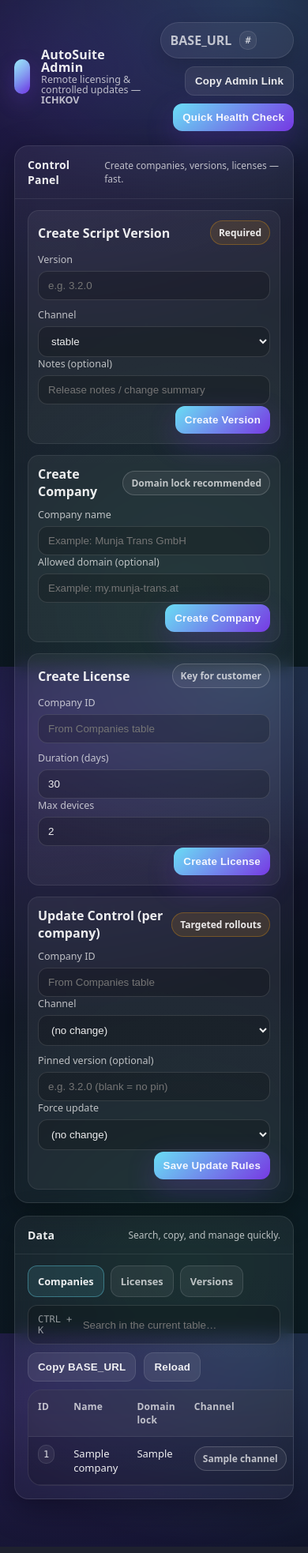
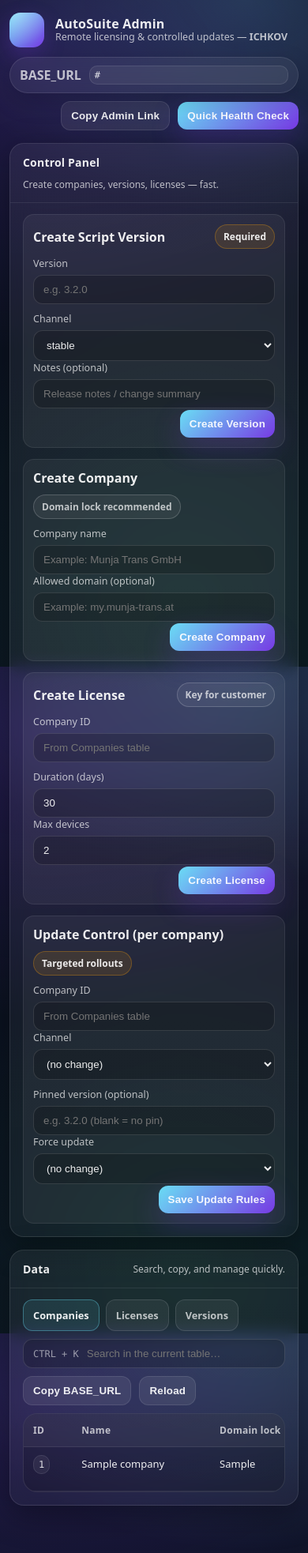
Before and after one commit to doutmaster/autosuite-license-server, a FastAPI app: template app/templates/admin.html in a window 390 px wide. Shown: the whole page at 79% size. Run offline with FastAPI, Linux system fonts and the light colour scheme; the template is opened without the code that fills it: most values are stand-ins (such as "Sample title", 1, 10 or a date in 2020); parts of the project's set-up code (start-up, migrations or seed data) failed here and were passed over.

Commit message:
Make admin tables responsive (flex + tablewrap scroll) and prevent cut-off

```diff
--- a/app/templates/admin.html
+++ b/app/templates/admin.html
@@ -38,30 +38,54 @@
         var(--bg);
     }
 
-    .wrap{ max-width:1200px; margin:0 auto; padding: 28px 18px 60px; }
-
-    .topbar{
-      display:flex; gap:16px; align-items:center; justify-content:space-between;
-      margin-bottom:18px;
+    /* ====== Page container ====== */
+    .wrap{
+      max-width: min(1280px, 100%);
+      margin:0 auto;
+      padding: clamp(16px, 2.2vw, 28px) clamp(12px, 2vw, 18px) 60px;
     }
 
-    .brand{ display:flex; gap:14px; align-items:center; min-width: 280px; }
+    /* ====== Topbar ====== */
+    .topbar{
+      display:flex;
+      gap:12px;
+      align-items:center;
+      justify-content:space-between;
+      flex-wrap:wrap;
+      margin-bottom: 16px;
+    }
+
+    .brand{
+      display:flex; gap:14px; align-items:center;
+      min-width: min(420px, 100%);
+      flex: 1 1 420px;
+    }
+
     .logo{
       width:44px; height:44px; border-radius: 14px;
       background: linear-gradient(135deg, rgba(110,231,255,0.95), rgba(124,58,237,0.95));
       box-shadow: 0 10px 26px rgba(124,58,237,0.25);
       position:relative; overflow:hidden;
+      flex: 0 0 auto;
     }
     .logo:before{
       content:""; position:absolute; inset:-30px;
       background: radial-gradient(circle at 30% 30%, rgba(255,255,255,0.35), transparent 45%);
       transform: rotate(18deg);
     }
-    .brandtext{ display:flex; flex-direction:column; line-height:1.05; }
-    .brandtext .title{ font-size: 16px; font-weight: 800; letter-spacing: 0.2px; }
+    .brandtext{ display:flex; flex-direction:column; line-height:1.1; }
+    .brandtext .title{ font-size: 16px; font-weight: 850; letter-spacing: 0.2px; }
     .brandtext .sub{ font-size: 12.5px; color: var(--muted); }
 
-    .righttools{ display:flex; gap:10px; align-items:center; flex-wrap:wrap; justify-content:flex-end; }
+    .righttools{
+      display:flex;
+      gap:10px;
+      align-items:center;
+      justify-content:flex-end;
+      flex-wrap:wrap;
+      flex: 1 1 420px;
+      min-width: min(520px, 100%);
+    }
 
     .pill{
       display:flex; align-items:center; gap:10px;
@@ -70,15 +94,20 @@
       border:1px solid var(--stroke);
       box-shadow: 0 10px 30px rgba(0,0,0,0.18);
       backdrop-filter: blur(10px);
-      max-width: 520px;
+      flex: 1 1 320px;
+      min-width: 220px;
+      max-width: 100%;
     }
     .pill code{
       font-family: ui-monospace, SFMono-Regular, Menlo, Monaco, Consolas, "Liberation Mono", "Courier New";
       font-size:12px;
       color: rgba(255,255,255,0.86);
       white-space:nowrap; overflow:hidden; text-overflow:ellipsis;
+      width: 100%;
+      display:block;
     }
 
+    /* ====== Buttons ====== */
     .btn{
       appearance:none;
       border: 1px solid var(--stroke);
@@ -104,19 +133,18 @@
     .btn.warn{ background: rgba(245,158,11,0.15); border-color: rgba(245,158,11,0.30); }
     .btn.bad{ background: rgba(239,68,68,0.15); border-color: rgba(239,68,68,0.30); }
 
+    /* ====== Main grid ====== */
     .grid{
       display:grid;
-      grid-template-columns: 420px 1fr;
+      grid-template-columns: minmax(320px, 420px) minmax(0, 1fr);
       gap: 16px;
       align-items:start;
     }
     @media (max-width: 1020px){
       .grid{ grid-template-columns: 1fr; }
-      .brand{ min-width:unset; }
-      .pill{ max-width: unset; width:100%; }
-      .righttools{ width:100%; }
     }
 
+    /* ====== Cards ====== */
     .card{
       background: linear-gradient(180deg, var(--panel), rgba(255,255,255,0.04));
       border: 1px solid var(--stroke);
@@ -124,18 +152,24 @@
       box-shadow: var(--shadow);
       overflow:hidden;
       backdrop-filter: blur(10px);
+      min-width: 0; /* important for grid children */
     }
     .card .hd{
       padding: 14px 16px;
       border-bottom: 1px solid rgba(255,255,255,0.08);
       display:flex; align-items:center; justify-content:space-between; gap: 10px;
+      flex-wrap:wrap;
     }
     .card .hd h3{ margin:0; font-size: 14px; letter-spacing: 0.2px; }
     .card .hd .hint{ font-size:12px; color: var(--muted); }
-    .card .bd{ padding: 14px 16px 16px; }
+    .card .bd{
+      padding: 14px 16px 16px;
+      min-width: 0;
+    }
 
     .section{ display:flex; flex-direction:column; gap: 14px; }
 
+    /* ====== Forms ====== */
     .form{
       display:flex; flex-direction:column; gap: 10px;
       padding: 12px;
@@ -177,6 +211,7 @@
       margin-top:2px;
     }
 
+    /* ====== Tabs ====== */
     .tabs{ display:flex; gap:8px; flex-wrap:wrap; margin-bottom: 10px; }
     .tab{
       padding: 10px 12px; border-radius: 12px;
@@ -195,54 +230,76 @@
       background: rgba(110,231,255,0.10);
     }
 
+    /* ====== Table tools ====== */
     .tabletools{
-      display:flex; gap:10px; flex-wrap:wrap;
-      align-items:center; justify-content:space-between;
+      display:flex;
+      gap:10px;
+      flex-wrap:wrap;
+      align-items:center;
+      justify-content:space-between;
       margin-bottom: 10px;
     }
     .search{
-      flex: 1; min-width: 220px;
+      flex: 1 1 320px;
+      min-width: 220px;
       display:flex; gap:10px; align-items:center;
       padding: 10px 12px;
       border-radius: 12px;
       background: rgba(0,0,0,0.20);
       border:1px solid rgba(255,255,255,0.12);
+      min-width: 0;
     }
     .search input{
       border:none; background: transparent; padding:0; outline:none;
+      width:100%;
+      min-width: 0;
     }
     .search .k{
       font-size: 12px; color: var(--muted2);
       font-family: ui-monospace, SFMono-Regular, Menlo, Monaco, Consolas, "Liberation Mono","Courier New";
+      flex: 0 0 auto;
     }
 
-    table{
-      width:100%;
-      border-collapse: separate;
-      border-spacing: 0;
-      overflow:hidden;
+    /* ====== Tables: always fit container + scroll when needed ====== */
+    .tablewrap{
+      width: 100%;
+      overflow-x: auto;
+      overflow-y: hidden;
+      -webkit-overflow-scrolling: touch;
       border-radius: var(--radius);
       border: 1px solid rgba(255,255,255,0.10);
       background: rgba(0,0,0,0.16);
     }
+
+    table{
+      width: 100%;
+      min-width: 860px; /* prevents cramping; wrapper handles scrolling */
+      border-collapse: separate;
+      border-spacing: 0;
+      background: transparent;
+    }
+
     th, td{
       padding: 12px 12px;
       text-align:left;
       border-bottom: 1px solid rgba(255,255,255,0.08);
       font-size: 13px;
       vertical-align: top;
+      white-space: normal;
+      overflow-wrap: anywhere;
     }
     th{
       font-size: 12px;
       color: var(--muted);
       letter-spacing: 0.25px;
       background: rgba(255,255,255,0.05);
-      position:sticky;
-      top:0;
-      z-index: 1;
+      position: sticky;
+      top: 0;
+      z-index: 2;
     }
     tr:hover td{ background: rgba(255,255,255,0.03); }
 
+    /* ====== Inline code & key handling ====== */
     code{
       font-family: ui-monospace, SFMono-Regular, Menlo, Monaco, Consolas, "Liberation Mono","Courier New";
       font-size: 12px;
@@ -251,21 +308,33 @@
       border: 1px solid rgba(255,255,255,0.10);
       padding: 4px 6px;
       border-radius: 10px;
-      word-break: break-all;
+      word-break: break-word; /* better than break-all */
+      overflow-wrap: anywhere;
     }
 
     .copy{
-      display:inline-flex;
-      align-items:center;
+      display:flex;
+      align-items:flex-start;
       gap:8px;
+      flex-wrap:wrap;
+      max-width: 100%;
+      min-width: 0;
+    }
+    .copy code.key{
+      display:block;
+      max-width: min(520px, 100%);
+      white-space: normal;           /* allow wrap */
+      word-break: break-word;
+      overflow-wrap: anywhere;
     }
     .copy button{
       padding: 7px 10px;
       border-radius: 10px;
       font-size: 12px;
+      flex: 0 0 auto;
     }
 
-    /* Badges */
+    /* ====== Badges ====== */
     .badge{
       display:inline-flex;
       align-items:center;
@@ -283,7 +352,27 @@
     .badge.bad{  border-color: rgba(239,68,68,0.30); background: rgba(239,68,68,0.12); }
     .badge.neutral{ border-color: rgba(255,255,255,0.18); background: rgba(255,255,255,0.06); color: rgba(255,255,255,0.70); }
 
-    /* Toast */
+    /* ====== Actions cell ====== */
+    .actionsWrap{
+      display:flex;
+      gap:8px;
+      flex-wrap:wrap;
+      align-items:center;
+      justify-content:flex-start;
+      max-width: 100%;
+    }
+    .actionsWrap .btn{
+      padding: 9px 10px;
+      border-radius: 12px;
+      font-size: 12.5px;
+    }
+
+    /* Make big action sets not overflow on very small screens */
+    @media (max-width: 520px){
+      table{ min-width: 760px; }
+    }
+
+    /* ====== Toast ====== */
     .toast{
       position: fixed;
       right: 18px;
@@ -358,7 +447,7 @@
 
             <!-- Create Version -->
             <div class="form">
-              <div style="display:flex;align-items:center;justify-content:space-between;gap:10px;">
+              <div style="display:flex;align-items:center;justify-content:space-between;gap:10px;flex-wrap:wrap;">
                 <div style="font-weight:850;">Create Script Version</div>
                 <span class="badge warn">Required</span>
               </div>
@@ -392,7 +481,7 @@
 
             <!-- Create Company -->
             <div class="form">
-              <div style="display:flex;align-items:center;justify-content:space-between;gap:10px;">
+              <div style="display:flex;align-items:center;justify-content:space-between;gap:10px;flex-wrap:wrap;">
                 <div style="font-weight:850;">Create Company</div>
                 <span class="badge neutral">Domain lock recommended</span>
               </div>
@@ -416,7 +505,7 @@
 
             <!-- Create License -->
             <div class="form">
-              <div style="display:flex;align-items:center;justify-content:space-between;gap:10px;">
+              <div style="display:flex;align-items:center;justify-content:space-between;gap:10px;flex-wrap:wrap;">
                 <div style="font-weight:850;">Create License</div>
                 <span class="badge neutral">Key for customer</span>
               </div>
@@ -446,7 +535,7 @@
 
             <!-- Update control -->
             <div class="form">
-              <div style="display:flex;align-items:center;justify-content:space-between;gap:10px;">
+              <div style="display:flex;align-items:center;justify-content:space-between;gap:10px;flex-wrap:wrap;">
                 <div style="font-weight:850;">Update Control (per company)</div>
                 <span class="badge warn">Targeted rollouts</span>
               </div>
@@ -519,15 +608,16 @@
 
           <!-- Companies table -->
           <div class="tabpane" id="tab-companies">
+            <div class="tablewrap">
               <table id="tbl-companies">
                 <thead>
                   <tr>
-                  <th style="width:70px;">ID</th>
+                    <th>ID</th>
                     <th>Name</th>
                     <th>Domain lock</th>
-                  <th style="width:90px;">Channel</th>
-                  <th style="width:120px;">Pinned</th>
-                  <th style="width:90px;">Force</th>
+                    <th>Channel</th>
+                    <th>Pinned</th>
+                    <th>Force</th>
                   </tr>
                 </thead>
                 <tbody>
@@ -550,20 +640,22 @@
                 </tbody>
               </table>
             </div>
+          </div>
 
           <!-- Licenses table -->
           <div class="tabpane" id="tab-licenses" style="display:none;">
+            <div class="tablewrap">
               <table id="tbl-licenses">
                 <thead>
                   <tr>
-                  <th style="width:70px;">ID</th>
-                  <th style="width:110px;">Company ID</th>
+                    <th>ID</th>
+                    <th>Company ID</th>
                     <th>License key</th>
-                  <th style="width:110px;">Active</th>
+                    <th>Active</th>
                     <th>Expires</th>
-                  <th style="width:140px;">Devices</th>
-                  <th style="width:150px;">Days left</th>
-                  <th style="width:560px;">Actions</th>
+                    <th>Devices</th>
+                    <th>Days left</th>
+                    <th>Actions</th>
                   </tr>
                 </thead>
                 <tbody>
@@ -607,7 +699,7 @@
 
                       <!-- Actions -->
                       <td>
-                      <div style="display:flex; gap:8px; flex-wrap:wrap;">
+                        <div class="actionsWrap">
                           <!-- extend -->
                           <button class="btn good js-extend" type="button" data-key="{{ l.license_key }}" data-days="30">+30</button>
                           <button class="btn good js-extend" type="button" data-key="{{ l.license_key }}" data-days="90">+90</button>
@@ -631,15 +723,17 @@
                 </tbody>
               </table>
             </div>
+          </div>
 
           <!-- Versions table -->
           <div class="tabpane" id="tab-versions" style="display:none;">
+            <div class="tablewrap">
               <table id="tbl-versions">
                 <thead>
                   <tr>
-                  <th style="width:70px;">ID</th>
-                  <th style="width:120px;">Version</th>
-                  <th style="width:110px;">Channel</th>
+                    <th>ID</th>
+                    <th>Version</th>
+                    <th>Channel</th>
                     <th>Notes</th>
                   </tr>
                 </thead>
@@ -654,6 +748,7 @@
                   {% endfor %}
                 </tbody>
               </table>
+            </div>
           </div>
 
         </div>
@@ -797,7 +892,6 @@
         }
       });
     }
-
     updateDaysLeftBadges();
 
     // Helper: token from URL
@@ -930,7 +1024,6 @@
         setTimeout(() => location.reload(), 650);
       }));
     });
-
   </script>
 </body>
 </html>
```
Lines whose indentation alone changed are shown as unchanged.
